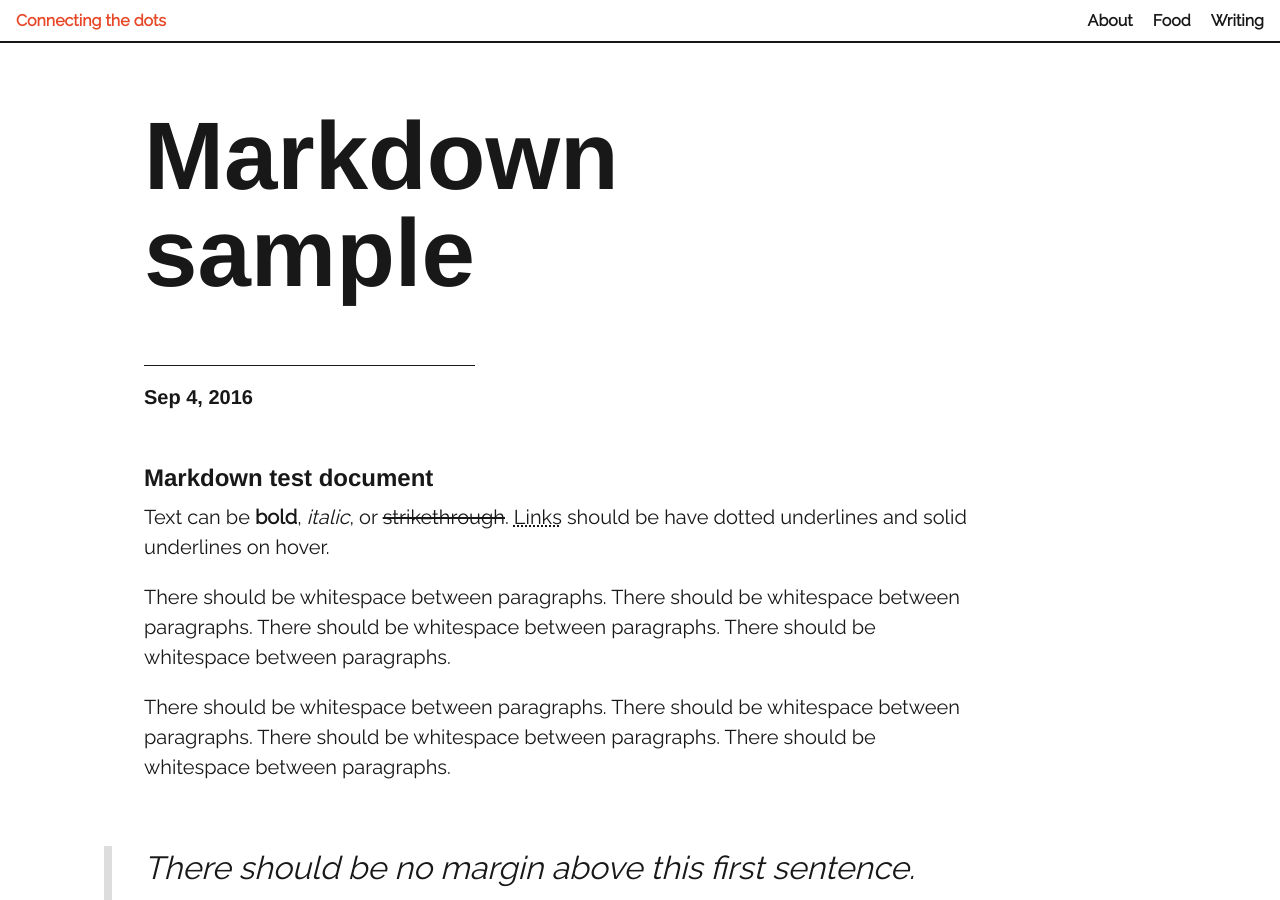
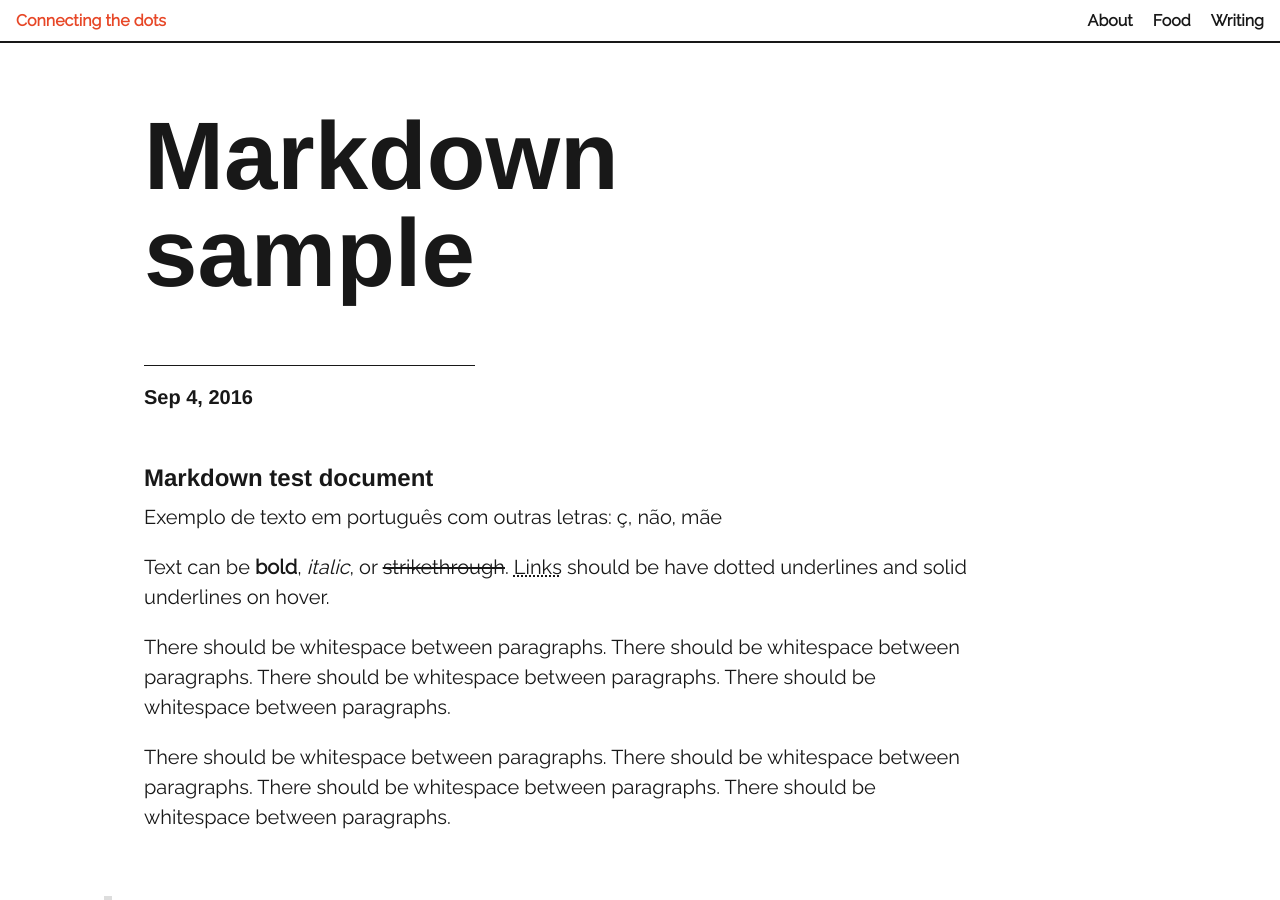
Before and after one commit to fvall/fvall.github.io, a Jekyll site: the page built from _posts/2016-09-04-markdown-sample.md, in a window 1280 px wide and 900 px high. Built offline with Jekyll 4.4.1, drawn with Linux system fonts in a browser that asks for light colours; some of the changed text lies outside the part shown.

Commit message:
Exemplo de texto em português

````diff
--- a/_includes/head.html
+++ b/_includes/head.html
@@ -8,7 +8,6 @@
 
   {% assign user_url = site.url | append: site.baseurl %}
   {% assign full_base_url = user_url | default: site.github.url %}
-  <link href="https://fonts.googleapis.com/css2?family=Open+Sans&family=Raleway&family=Roboto&family=Spartan:wght@720&display=swap" rel="stylesheet">
   <link rel="stylesheet" href="{{ "/assets/style.css" | prepend: full_base_url }}">
 
   <link rel="canonical" href="{{ page.url | replace:'index.html','' | prepend: site.baseurl | prepend: site.url }}">
--- a/_posts/2016-09-04-markdown-sample.md
+++ b/_posts/2016-09-04-markdown-sample.md
@@ -5,6 +5,8 @@ date:   2016-09-04
 ---
 
 ### Markdown test document
+
+Exemplo de texto em português com outras letras: ç, não, mãe
 
 Text can be **bold**, _italic_, or ~~strikethrough~~. [Links](https://github.com) should be have dotted underlines and solid underlines on hover.
 
@@ -129,22 +131,22 @@ Also, `this should vertically align` ~~`with this`~~ ~~and this~~.
 
 Code can also be shown in a block element.
 
-```JavaScript
+```javascript
 var foo = "bar";
 ```
 
 Code can also use syntax highlighting.
 
-{% highlight javascript %}
+```javascript
 var foo = "bar";
-{% endhighlight %}
+```
 
 ```
 Long, single-line code blocks should not wrap. They should horizontally scroll if they are too long. This line should be long enough to demonstrate this.
 ```
 
 
-{% highlight python %}
+```python
 def fn():
   class K:
     def __init__(self):
@@ -152,7 +154,7 @@ def fn():
       print(x)
 
   return 1
-{% endhighlight %}
+```
 
 Inline code inside table cells should still be distinguishable.
 
````
